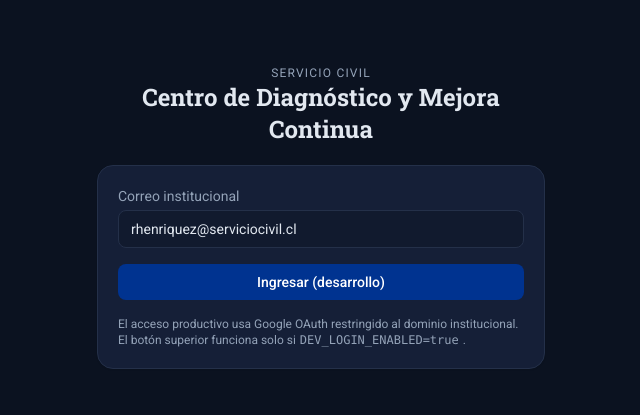
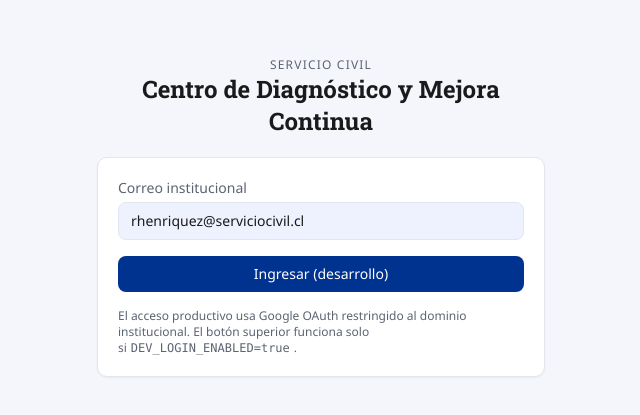
Before and after one commit to rheriquezm/centro-diagnostico, a Next.js app in the folder frontend/: page /login in a window 1280 px wide. Shown: the part 183-598 px from the top of the page, without its empty margins (319-959 px from the left). Built offline with nearby package versions, Linux system fonts and the light colour scheme; no server answers.

Commit message:
design(lab): paleta y estetica de lab.serviciocivil.cl (fondo azul claro, header azul, tarjetas 10px, tema claro por defecto)

```diff
--- a/frontend/app/(app)/layout.tsx
+++ b/frontend/app/(app)/layout.tsx
@@ -34,11 +34,11 @@
     <div className="flex min-h-screen">
       <Sidebar />
       <div className="flex min-w-0 flex-1 flex-col">
-        <header className="flex items-center justify-between border-b border-surface-border bg-surface-soft px-6 py-3">
-          <span className="text-sm text-content-muted">{email}</span>
+        <header className="flex items-center justify-between bg-gob-blue px-6 py-3 text-white">
+          <span className="text-sm text-white/90">{email}</span>
           <div className="flex items-center gap-3">
             <ThemeToggle />
-            <button type="button" className="btn-ghost" onClick={logout}>
+            <button type="button" className="btn-header" onClick={logout}>
               Cerrar sesión
             </button>
           </div>
--- a/frontend/app/globals.css
+++ b/frontend/app/globals.css
@@ -4,22 +4,24 @@
 
 :root {
   color-scheme: light;
-  --surface: #ffffff;
-  --surface-soft: #f8f9fa;
+  --surface: #f4f6fb;
+  --surface-soft: #eef2ff;
   --surface-card: #ffffff;
-  --surface-border: #dee2e6;
-  --text: #373737;
-  --text-muted: #6c757d;
+  --surface-border: #e2e6ee;
+  --text: #1a1a1a;
+  --text-muted: #5b6472;
+  --heading: #002366;
 }
 
 .dark {
   color-scheme: dark;
-  --surface: #0b1220;
-  --surface-soft: #111a2e;
-  --surface-card: #151f37;
-  --surface-border: #243049;
-  --text: #e2e8f0;
-  --text-muted: #94a3b8;
+  --surface: #0f1729;
+  --surface-soft: #16203a;
+  --surface-card: #16203a;
+  --surface-border: #2b3550;
+  --text: #e6e9f0;
+  --text-muted: #9aa4b8;
+  --heading: #9db4f0;
 }
 
 html,
@@ -29,7 +31,7 @@
 
 body {
   @apply bg-surface text-content antialiased;
-  font-family: var(--font-body), "Roboto", system-ui, sans-serif;
+  font-family: "Segoe UI", var(--font-body), "Roboto", -apple-system, sans-serif;
 }
 
 h1,
@@ -39,11 +41,12 @@
 h5,
 h6 {
   font-family: var(--font-heading), "Roboto Slab", serif;
+  color: var(--heading);
 }
 
 @layer components {
   .card {
-    @apply rounded-2xl border border-surface-border bg-surface-card p-5 shadow-sm;
+    @apply rounded-[10px] border border-surface-border bg-surface-card p-5 shadow-sm;
   }
   .card-title {
     @apply text-sm font-medium text-content-muted;
@@ -59,6 +62,9 @@
   }
   .btn-ghost {
     @apply btn border border-surface-border text-content hover:bg-surface-soft;
+  }
+  .btn-header {
+    @apply inline-flex items-center justify-center gap-2 rounded-lg border border-white/50 px-4 py-2 text-sm font-medium text-white transition hover:bg-white/10;
   }
   .input {
     @apply w-full rounded-lg border border-surface-border bg-surface-soft px-3 py-2 text-sm text-content outline-none focus:border-gob-info;
--- a/frontend/app/layout.tsx
+++ b/frontend/app/layout.tsx
@@ -30,7 +30,7 @@
   return (
     <html
       lang="es"
-      className={`dark ${roboto.variable} ${robotoSlab.variable}`}
+      className={`${roboto.variable} ${robotoSlab.variable}`}
     >
       <body>{children}</body>
     </html>
--- a/frontend/components/ThemeToggle.tsx
+++ b/frontend/components/ThemeToggle.tsx
@@ -3,11 +3,11 @@
 import { useEffect, useState } from "react";
 
 export default function ThemeToggle() {
-  const [dark, setDark] = useState(true);
+  const [dark, setDark] = useState(false);
 
   useEffect(() => {
     const stored = window.localStorage.getItem("cd_theme");
-    const isDark = stored ? stored === "dark" : true;
+    const isDark = stored === "dark";
     setDark(isDark);
     document.documentElement.classList.toggle("dark", isDark);
   }, []);
@@ -23,7 +23,7 @@
     <button
       type="button"
       onClick={toggle}
-      className="btn-ghost"
+      className="btn-header"
       aria-label="Cambiar tema"
     >
       {dark ? "Modo claro" : "Modo oscuro"}
```
